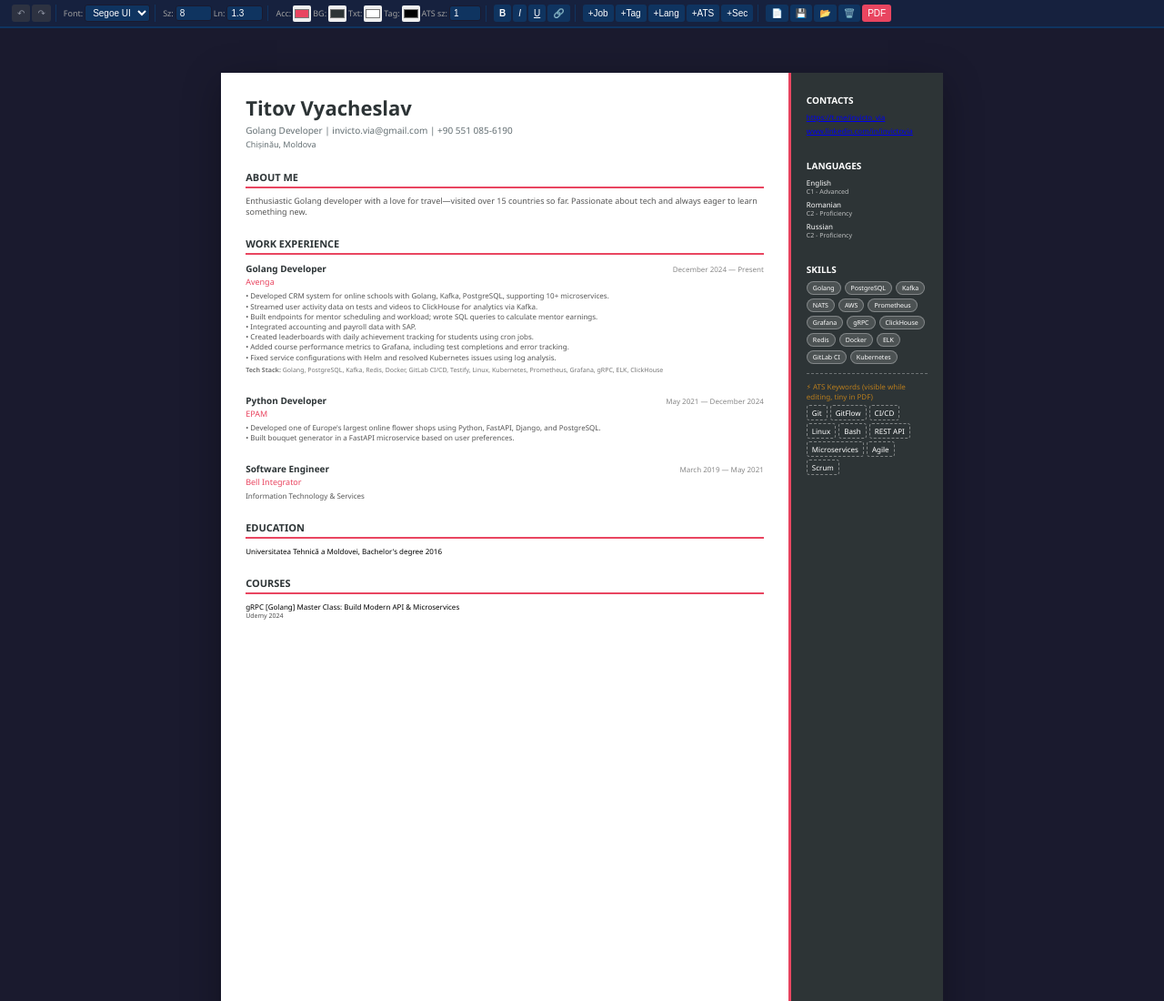
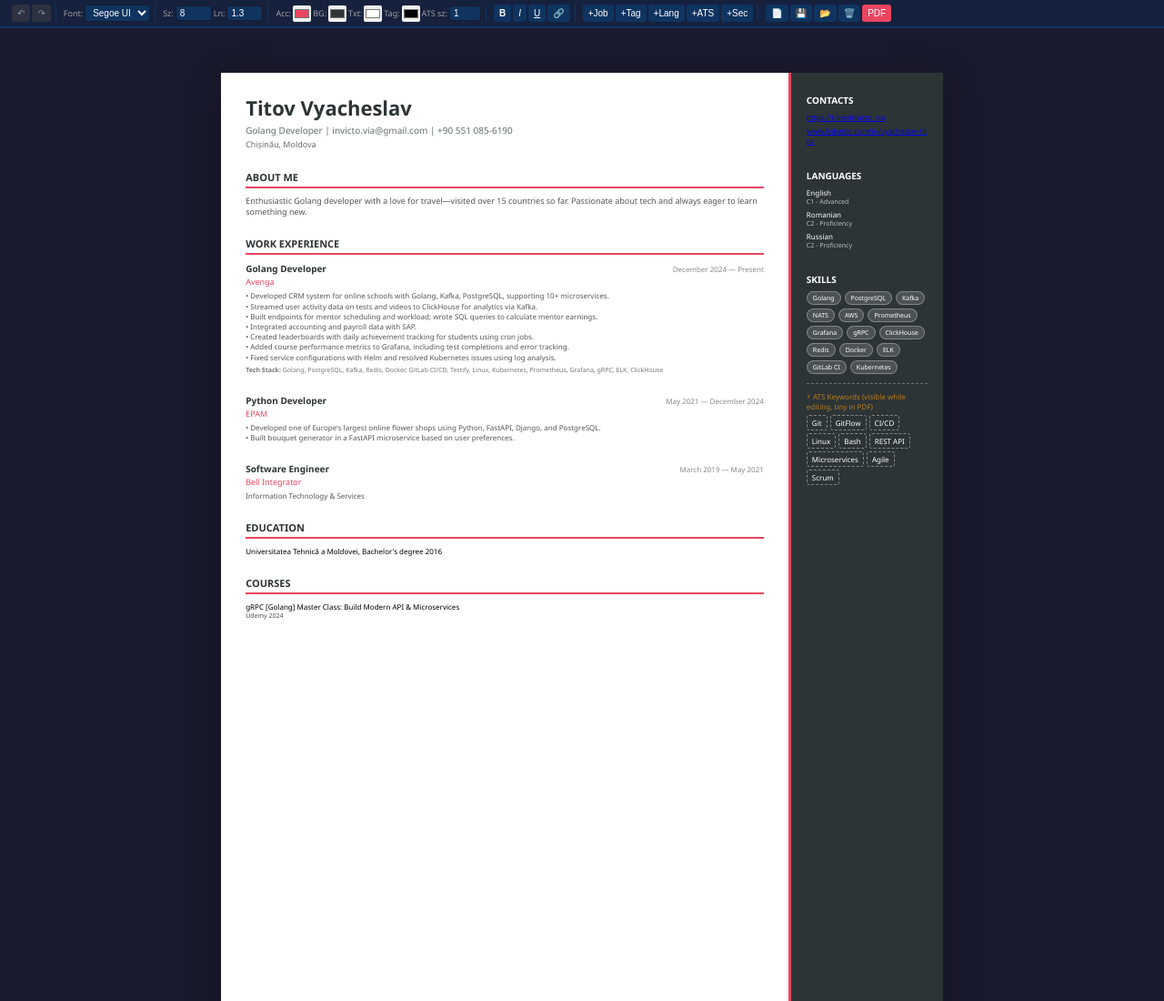
Before and after one commit to dezween/resume_builder, a plain HTML site: page index.html in a window 1280 px wide. Shown: the top 1100 px of the page at 91% size. Drawn offline with Linux system fonts and the light colour scheme.

Commit message:
fix linkedin link

```diff
--- a/index.html
+++ b/index.html
@@ -254,7 +254,7 @@
           <div class="block-controls"><button class="clear-btn" onclick="clearBlock(this)" title="Clear">⌫</button></div>
           <div class="side-section-title" contenteditable="true">Contacts</div>
           <div class="contact-item"><a href="https://t.me/invicto_via">https://t.me/invicto_via</a></div>
-          <div class="contact-item"><a href="https://www.linkedin.com/in/invictovia">www.linkedin.com/in/invictovia</a></div>
+          <div class="contact-item"><a href="https://www.linkedin.com/in/vyacheslav-titov/">www.linkedin.com/in/vyacheslav-titov</a></div>
         </div>
 
         <div class="block protected" draggable="true" data-protected="languages">
```
